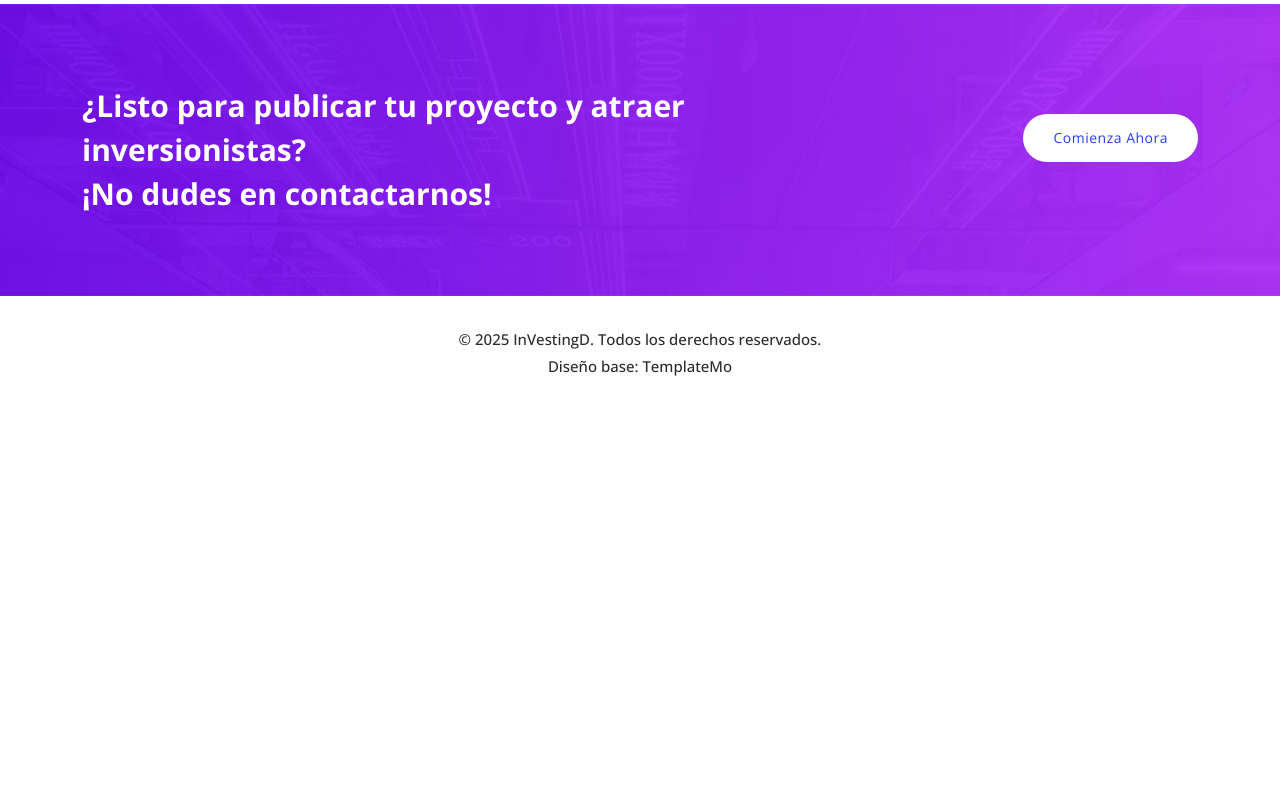
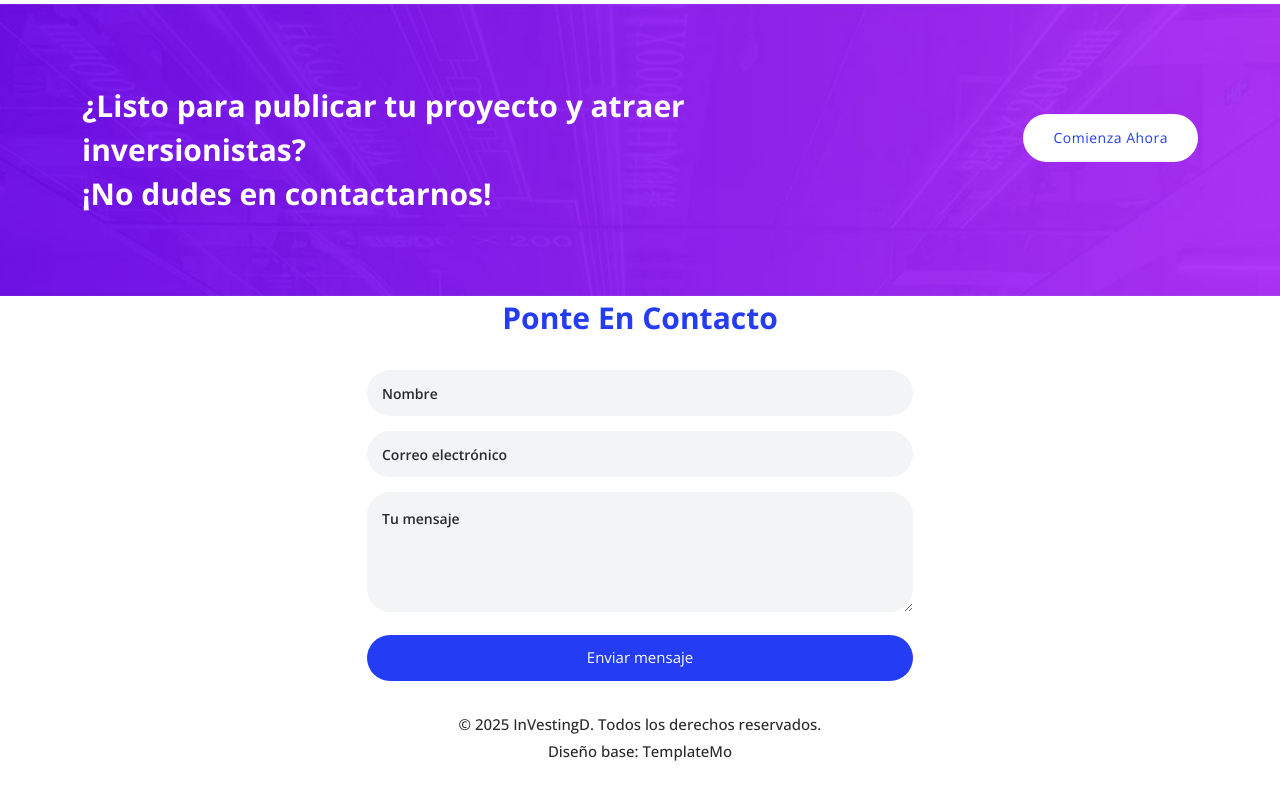
Before and after one commit to CarlosJ204/S.D, a plain HTML site: page about.html in a window 1280 px wide. Shown: the part 2543-3343 px from the top of the page. Before the commit the page ends 2971 px from the top, so only its background shows below. Drawn offline with nearby package versions, Linux system fonts and the light colour scheme.

Commit message:
refactor: style about form like FAQ

```diff
--- a/about.html
+++ b/about.html
@@ -302,6 +302,44 @@ https://templatemo.com/tm-582-tale-seo-agency
     </div>
   </div>
 
+  <div class="container">
+    <div class="row">
+      <div class="col-lg-6 offset-lg-3">
+        <div class="contact-form">
+          <form id="contact-form" action="#" method="post">
+            <div class="row">
+              <div class="col-lg-12">
+                <div class="section-heading">
+                  <h2><em>Ponte en contacto</em></h2>
+                </div>
+              </div>
+              <div class="col-lg-12">
+                <fieldset>
+                  <input type="text" name="name" id="name" placeholder="Nombre" required>
+                </fieldset>
+              </div>
+              <div class="col-lg-12">
+                <fieldset>
+                  <input type="email" name="email" id="email" pattern="[^ @]*@[^ @]*" placeholder="Correo electrónico" required>
+                </fieldset>
+              </div>
+              <div class="col-lg-12">
+                <fieldset>
+                  <textarea name="message" id="message" placeholder="Tu mensaje" required></textarea>
+                </fieldset>
+              </div>
+              <div class="col-lg-12">
+                <fieldset>
+                  <button type="submit" id="form-submit" class="orange-button">Enviar mensaje</button>
+                </fieldset>
+              </div>
+            </div>
+          </form>
+        </div>
+      </div>
+    </div>
+  </div>
+
   <footer>
     <div class="container">
       <div class="col-lg-12">
```
